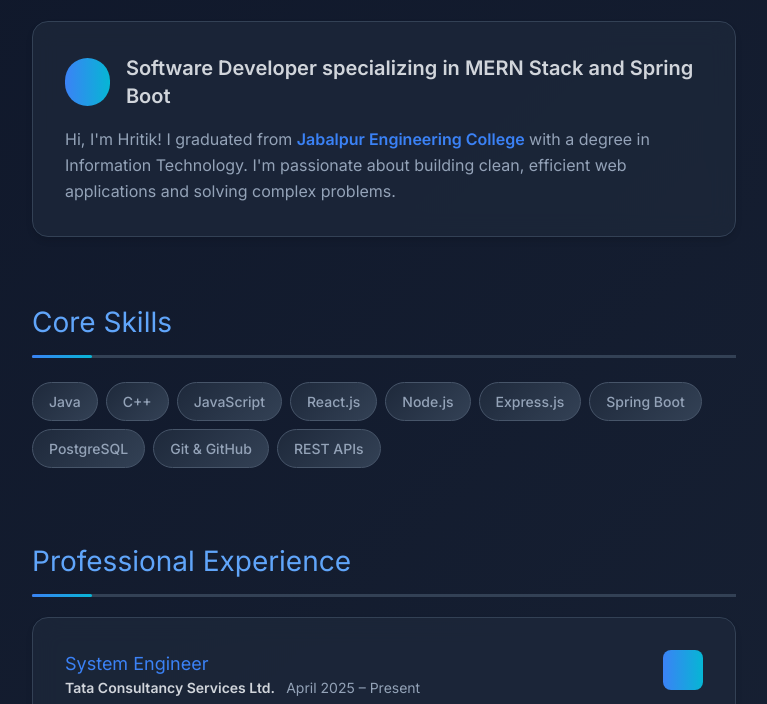
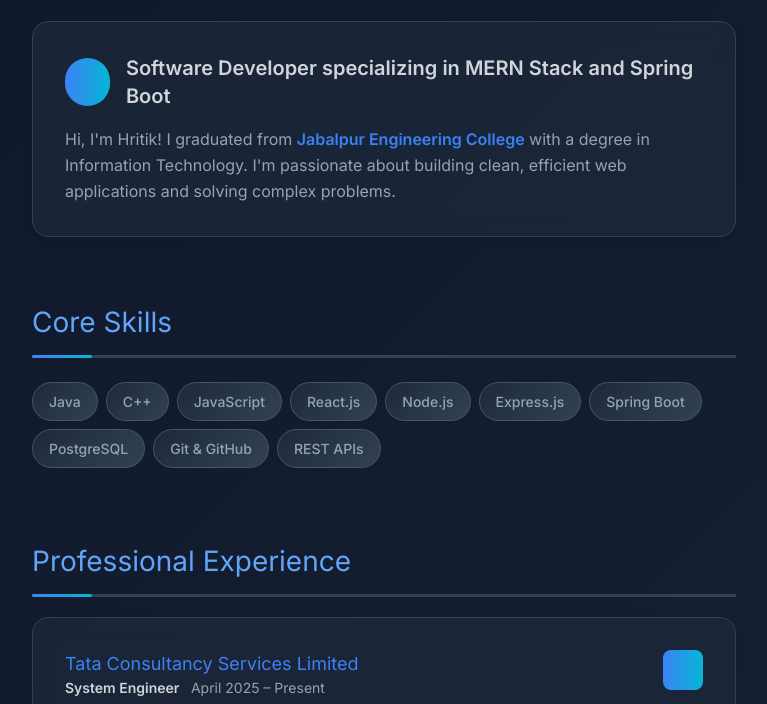
Before and after one commit to hades-264/Hritik-Portfolio, a plain HTML site: page index.html in a window 1280 px wide. Shown: the part 96-800 px from the top of the page, without its empty margins (256-1023 px from the left). Drawn offline with nearby package versions, Linux system fonts and the light colour scheme.

Commit message:
Update index.html

```diff
--- a/index.html
+++ b/index.html
@@ -470,13 +470,13 @@
           <div class="flex items-start justify-between mb-4">
             <div>
               <h3 class="text-primary" style="font-size: 18px">
-                System Engineer
+                Tata Consultancy Services Limited
               </h3>
               <p
                 class="font-semibold text-dark dark:text-light"
                 style="color: #d1d5db; font-size: 14px"
               >
-                Tata Consultancy Services Ltd.
+                System Engineer
                 <span
                   class="text-gray-soft dark:text-dark-light font-normal text-sm ml-2"
                   >April 2025 – Present</span
```
